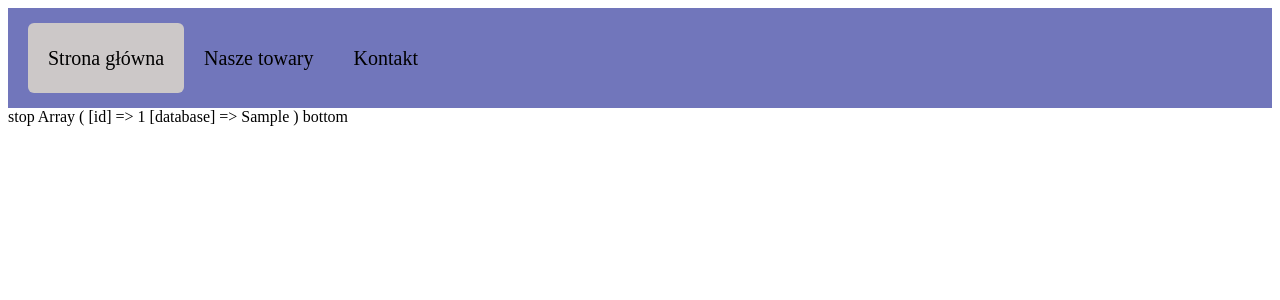
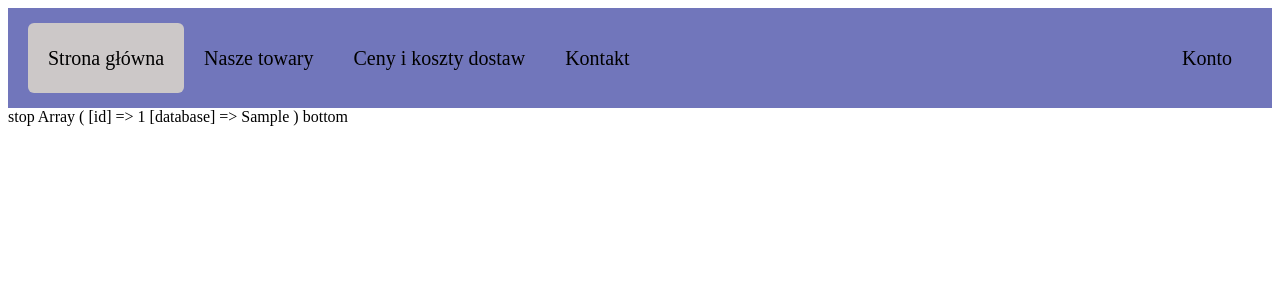
Before and after one commit to JakubLem/wholesaler-school-project, a PHP site: page /index.php in a window 1280 px wide. Shown: the top 300 px of the page. Run offline with PHP 8.4, Linux system fonts and the light colour scheme; tables that the repository leaves empty or names only in its code hold one stand-in row (values such as "Sample post").

Commit message:
WSP-10 update css

```diff
--- /dev/null
+++ b/core/main/account.php
@@ -0,0 +1,4 @@
+<?php
+$GLOBALS['header'] = 5;
+@include_once(__DIR__. '/start.php');
+@include_once(__DIR__. '/stop.php');
--- /dev/null
+++ b/core/main/contact.php
@@ -0,0 +1,4 @@
+<?php
+$GLOBALS['header'] = 4;
+@include_once(__DIR__. '/start.php');
+@include_once(__DIR__. '/stop.php');
--- a/core/main/header.php
+++ b/core/main/header.php
@@ -1,12 +1,27 @@
+<?php
+
+$html_header = array(
+    'Strona główna',
+    'Nasze towary',
+    'Ceny i koszty dostaw',
+    'Kontakt',
+    'Konto'
+);
+
+?>
+
 <div class="header">
-    <a id="identifier-header-1" href="/wholesaler-school-project/core/main/main_page.php" class="active">Strona główna</a>
-    <a id="identifier-header-2" href="/wholesaler-school-project/core/main/products.php">Nasze towary</a>
-    <a id="identifier-header-3" >Kontakt</a>
+    <a id="identifier-header-1" href="/wholesaler-school-project/core/main/main_page.php" class="active"><?php echo $html_header[0]; ?></a>
+    <a id="identifier-header-2" href="/wholesaler-school-project/core/main/products.php"><?php echo $html_header[1]; ?></a>
+    <a id="identifier-header-3" href="/wholesaler-school-project/core/main/pricelist.php" ><?php echo $html_header[2]; ?></a>
+    <a id="identifier-header-4" href="/wholesaler-school-project/core/main/contact.php" ><?php echo $html_header[3]; ?></a>
+    <a id="identifier-header-5" href="/wholesaler-school-project/core/main/account.php" ><?php echo $html_header[4]; ?></a>
 </div>
 
 <script src="scripts/header.js"></script>
 
 <script>
-    let header_id = <?php echo $GLOBALS['header'] ?>;
-    set_header(header_id);
+    let header_id = <?php echo $GLOBALS['header']; ?>;
+    let header_len = <?php echo count($html_header); ?>;
+    set_header(header_id, header_len);
 </script>
--- /dev/null
+++ b/core/main/pricelist.php
@@ -0,0 +1,4 @@
+<?php
+$GLOBALS['header'] = 3;
+@include_once(__DIR__. '/start.php');
+@include_once(__DIR__. '/stop.php');
--- a/core/main/scripts/header.js
+++ b/core/main/scripts/header.js
@@ -1,8 +1,8 @@
-function set_header(header_id) {
+function set_header(header_id, header_len) {
     let header_identifier;
     let element;
 
-    for(let i = 1 ; i <= 3 ; i++) {
+    for(let i = 1 ; i <= header_len ; i++) {
         header_identifier = 'identifier-header-' + String(i);
         element = document.getElementById(header_identifier);
         if(i==header_id) {
--- a/core/main/styles/main.css
+++ b/core/main/styles/main.css
@@ -11,6 +11,17 @@
       line-height: 30px;
       border-radius: 6px;
       float: left;
+      color: black;
+      text-align: center;
+  }
+
+  .header a#identifier-header-5 {
+      text-decoration: none;
+      padding: 20px;
+      font-size: 20px;
+      line-height: 30px;
+      border-radius: 6px;
+      float: right;
       color: black;
       text-align: center;
   }
```
Also changed, not shown: core/main/admin.php (added). Lines whose indentation alone changed are shown as unchanged.
